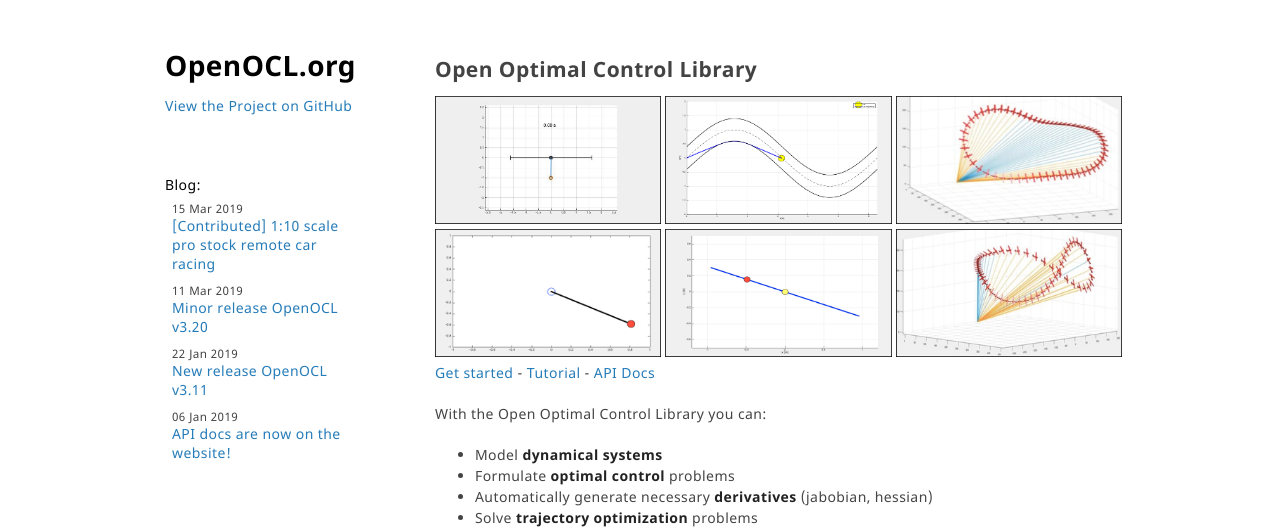
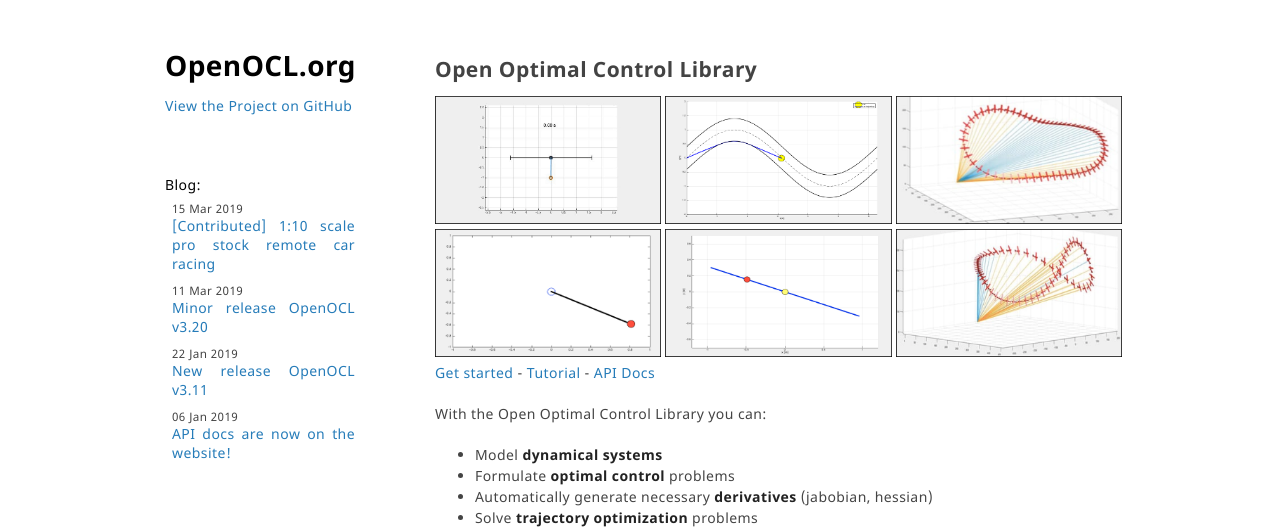
Before and after one commit to OpenOCL/openocl.github.io, a Jekyll site: the page built from index.md, in a window 1280 px wide. Shown: the top 529 px of the page. Built offline with Jekyll 4.4.1, drawn with Linux system fonts in a browser that asks for light colours; our own code applies the rules of GitHub Pages for plain Markdown files.

Commit message:
Update jekyll-theme-minimal.scss

```diff
--- a/_sass/jekyll-theme-minimal.scss
+++ b/_sass/jekyll-theme-minimal.scss
@@ -44,6 +44,10 @@
 }
 h3 {
   margin-bottom: 10px;
+}
+
+header .blog {
+  text-align: justify;
 }
 
 header .blog h4 {
```
